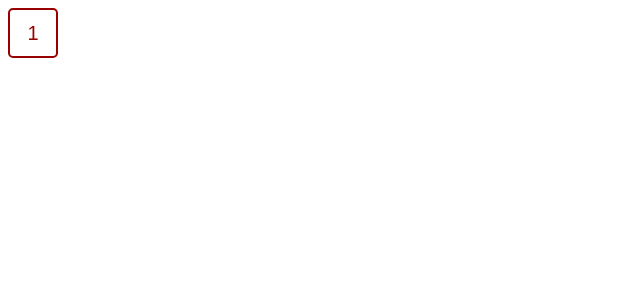
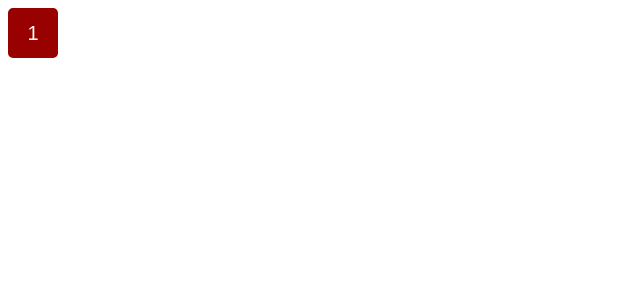
Before and after one commit to mohammad-alj/react-calculator, a React (Vite) app: page / in a window 1280 px wide. In both pictures the pointer is over the button 33 px from the left and 33 px from the top of the page. Shown: the top 300 px of the page, without its empty margins (0-640 px from the left). Built offline with nearby package versions, Linux system fonts and the light colour scheme.

Commit message:
Create hover effect on number buttons.

```diff
--- a/src/components/Button/Button.module.css
+++ b/src/components/Button/Button.module.css
@@ -6,10 +6,17 @@
 	border: none;
 	cursor: pointer;
 	font-size: 20px;
+	background: none;
 }
 
 .btnNumber {
 	color: rgb(153, 0, 0);
 	background: none;
 	border: 2px solid rgb(153, 0, 0);
+	transition: background 0.15s;
 }
+
+.btnNumber:hover {
+	background: rgb(153, 0, 0);
+	color: #fff;
+}
```
